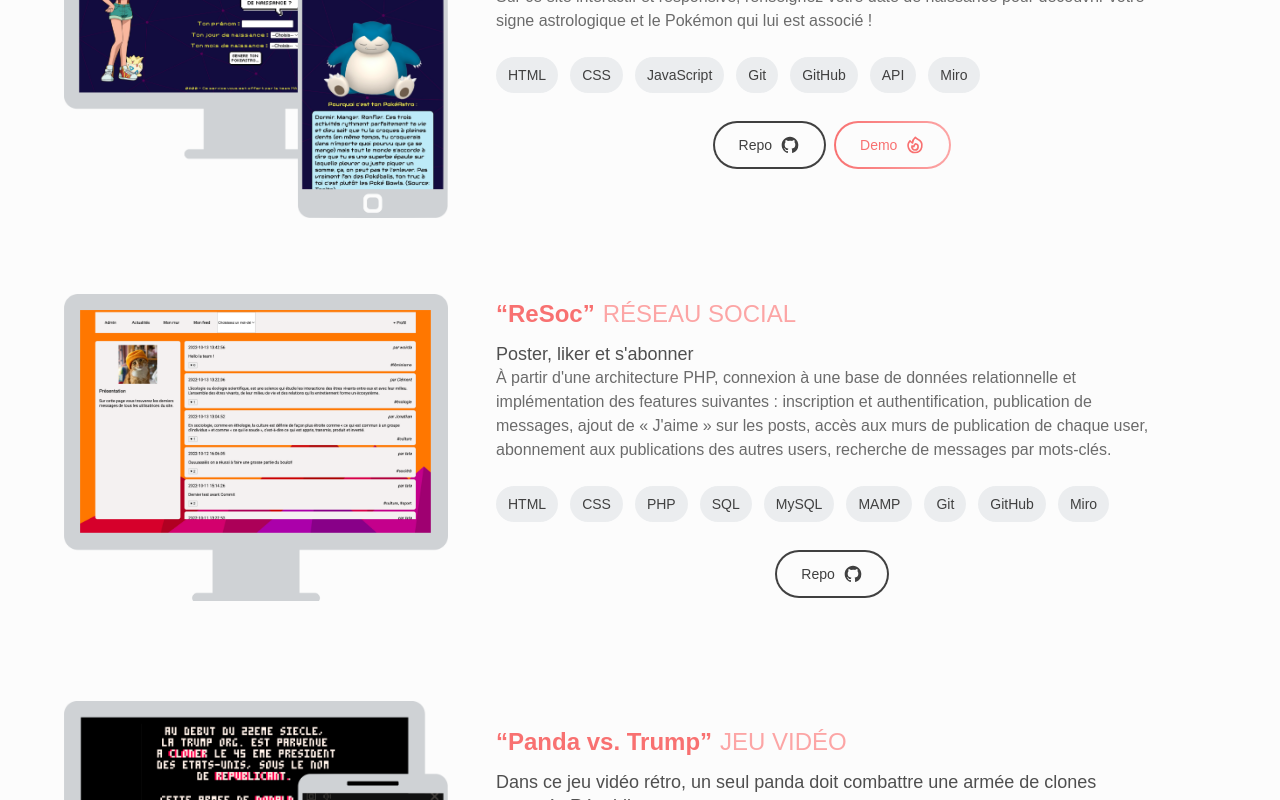
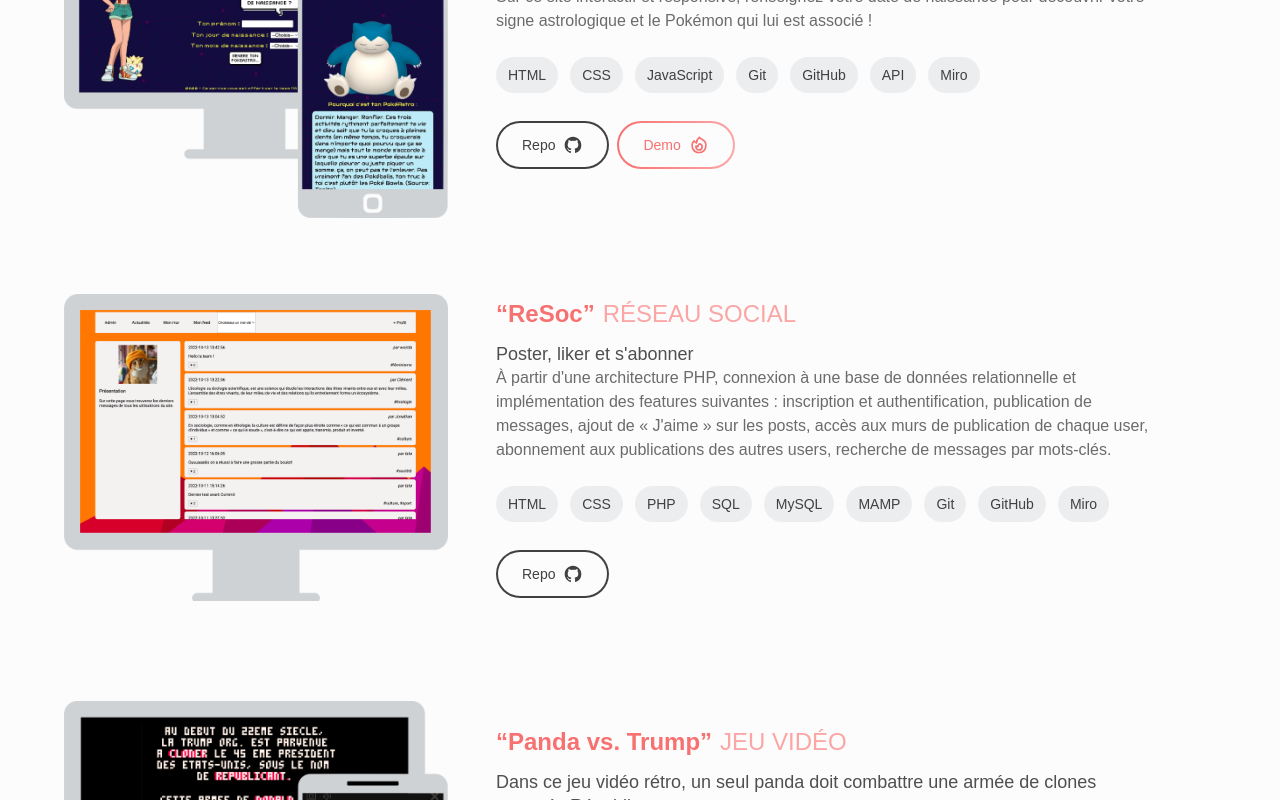
Before and after one commit to JulieBaret/Reactfolio, a React (Create React App) app: page / in a window 1280 px wide. Shown: the part 1060-1860 px from the top of the page. Built offline with nearby package versions, Linux system fonts and the light colour scheme.

Commit message:
fix: project link display

```diff
--- a/src/components/ProjectDetails.js
+++ b/src/components/ProjectDetails.js
@@ -34,16 +34,19 @@ const ProjectDetails = ({ project }) => {
                 ))}
               </ul>
             )}
-            <div className="flex flex-row gap-2 w-full justify-center">
+            <ul className="flex flex-row gap-2 w-full md:justify-start justify-center">
               {project.repo && (
+                <li>
                   <UnfilledButton
                     title="Repo"
                     url={project.repo}
                     color="black"
                     filledLogo={true}
                   />
+                </li>
               )}
               {project.demo && (
+                <li>
                   <UnfilledButton
                     title="Demo"
                     url={project.demo}
@@ -51,8 +54,9 @@ const ProjectDetails = ({ project }) => {
                     transitionColor="middle-pink"
                     gradient={true}
                   />
+                </li>
               )}
-            </div>
+            </ul>
           </div>
         </div>
       </div>
```
Lines whose indentation alone changed are shown as unchanged.
